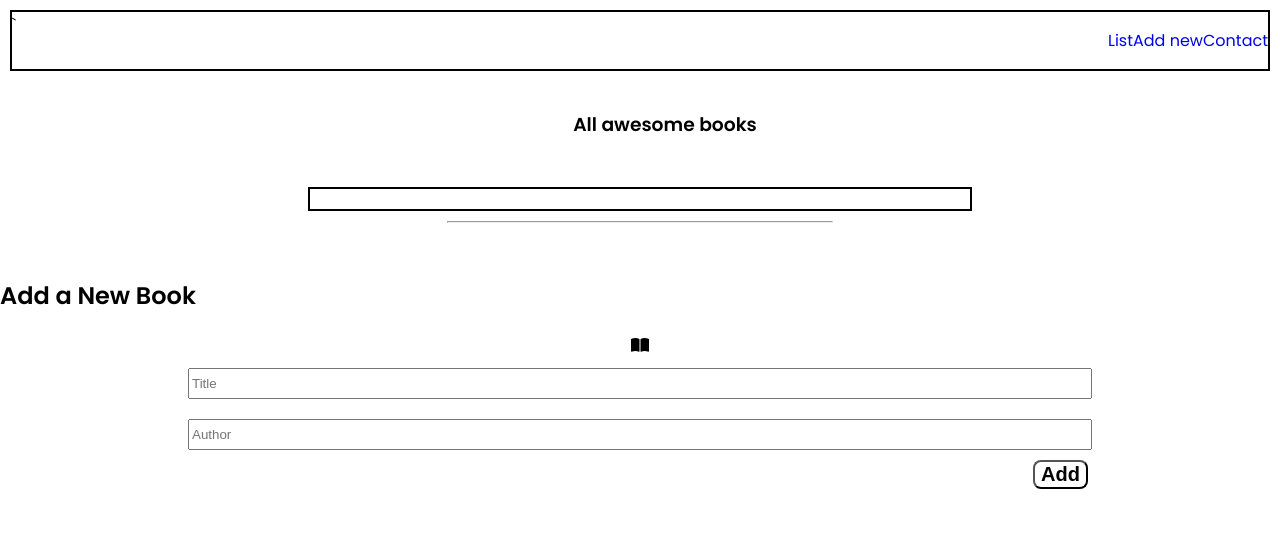
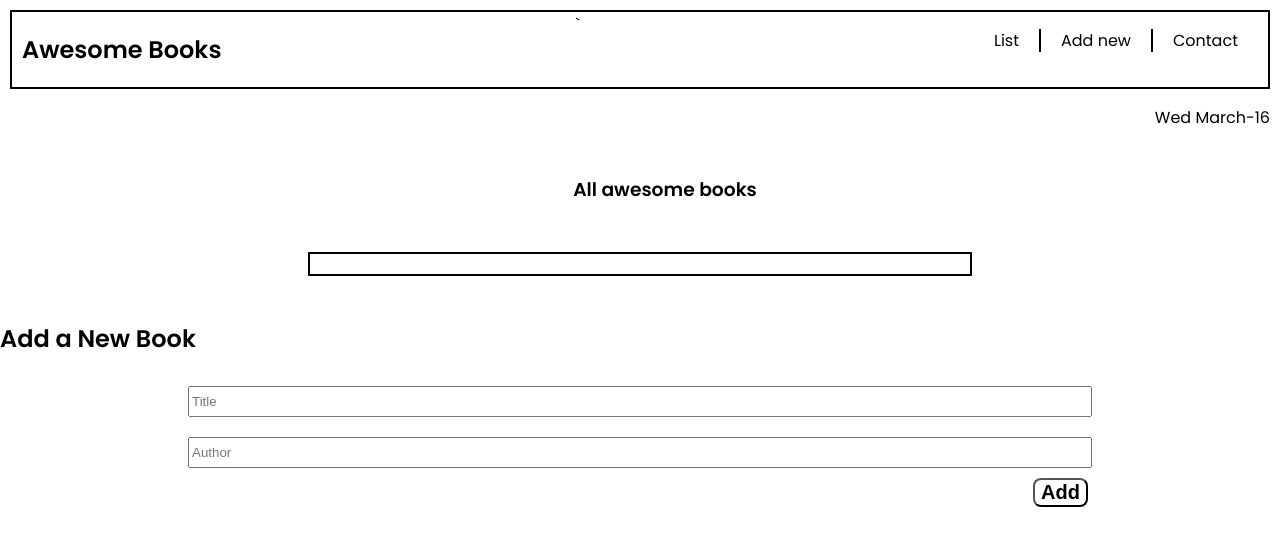
Before and after one commit to TadesseDev/Awesome-books, a website: page index.html in a window 1280 px wide. Drawn offline with Linux system fonts and the light colour scheme.

Commit message:
updated navbar content

```diff
--- a/index.html
+++ b/index.html
@@ -23,14 +23,15 @@
 </head>
 <body>
   <nav id="navbar-container">
-    <!-- <h2 id="navbar-title">Awesome Book</h2> -->
+    <h2 id="navbar-title">Awesome Books</h2>
 `    <ul class="navbar-ul">
       <li class="navbar-li"><a href="#">List</a></li>
-      <li class="navbar-li"><a href="#">Add new</a></li>
+      <li class="navbar-li"><a id="nav-add-new-text" href="#">Add new</a></li>
       <li class="navbar-li"><a href="#">Contact</a></li>
     </ul>
-    <!-- <p id="navbar-date">Wed March-16</p>  -->
   </nav>
+  <p id="navbar-date">Wed March-16</p>
+
 <section id="list-of-books">
     <section class="main-text">
     <h1 id="main-header-text"> All awesome books</h1>
@@ -45,14 +46,12 @@
 <!-- Database of all the books end here  -->
 
 <!-- Seperator line for book database and add new book feature  -->
-<hr/>
 <br>
 <!-- Seperator line for book database and add new book feature  -->
 
 <!-- Add New Book Section starts here  -->
 <section id="new-book-section">
   <h2 class="new-book-text"> Add a New Book</h2>
-  <i class="fa-solid fa-book-open book-icon"></i>
 <form action="#" id="newBook">
   <input type="text" id="title" name="title" placeholder="Title" required minlength="2" maxlength="100">
   <input type="text" id="author" name="author" placeholder="Author" required minlength="2" maxlength="100">
--- a/styles/main.css
+++ b/styles/main.css
@@ -12,7 +12,7 @@ body {
   margin: 10px;
   display: flex;
   justify-content: space-between;
-  /* justify-content: space-around; */
+  padding: 0.1px 10px 0.1px 10px;
 }
 
 .navbar-ul {
@@ -23,6 +23,20 @@ body {
 
 .navbar-li a {
   text-decoration: none;
+  padding-left: 20px;
+  padding-right: 20px;
+  color: #000;
+}
+
+#nav-add-new-text {
+  border-left: 2px solid #000;
+  border-right: 2px solid black;
+}
+
+#navbar-date {
+  text-align: right;
+  margin-left: 10px;
+  margin-right: 10px;
 }
 
 /* navbar section styles ends here  */
@@ -114,10 +128,3 @@ body {
 #storeBooks form p {
   margin: 5px;
 }
-
-hr {
-  max-width: 30%;
-  margin: auto;
-  margin-top: 10px;
-  margin-bottom: 10px;
-}
```
